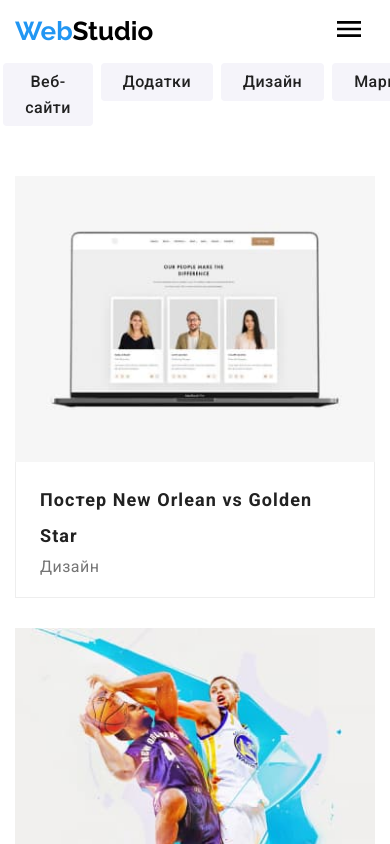
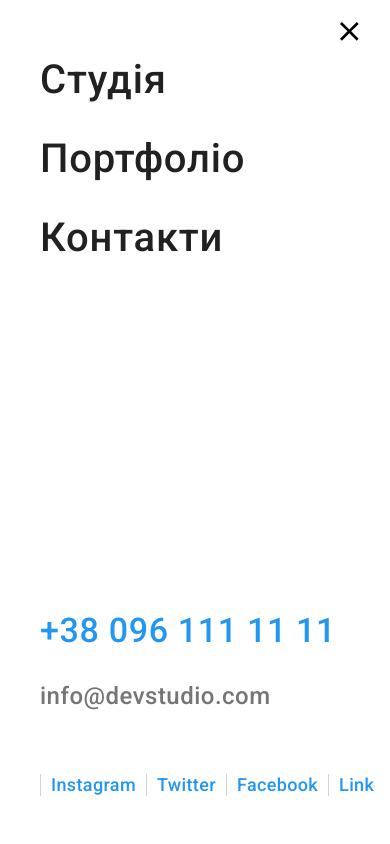
Before and after one commit to HannaTubolets/goit-markup-hw-08, a plain HTML site: page portfolio.html in a window 390 px wide. Both pictures are taken after a click on the button 349 px from the left and 31 px from the top of the page. Shown: the top 844 px of the page. Drawn offline with nearby package versions, Linux system fonts and the light colour scheme.

Commit message:
Addede mobile menu

```diff
--- a/js/mobile-menu.js
+++ b/js/mobile-menu.js
@@ -1,44 +1,44 @@
+// (() => {
+//   const refs = {
+//     openMenuBtn: document.querySelector('[data-menu-open]'),
+//     closeMenuBtn: document.querySelector('[data-menu-close]'),
+//     menu: document.querySelector('[data-menu]'),
+//   };
+
+//   refs.openMenuBtn.addEventListener('click', toggleMenu);
+//   refs.closeMenuBtn.addEventListener('click', toggleMenu);
+
+//   function toggleMenu() {
+//     refs.menu.classList.toggle('is-hidden');
+//   }
+// })();
+
+
+
+// Mobile menu with scrolls
+
 (() => {
   const refs = {
     openMenuBtn: document.querySelector('[data-menu-open]'),
     closeMenuBtn: document.querySelector('[data-menu-close]'),
     menu: document.querySelector('[data-menu]'),
+    body: document.querySelector('body'),
+    menuList: document.querySelector('.mob-list'),
   };
 
   refs.openMenuBtn.addEventListener('click', toggleMenu);
   refs.closeMenuBtn.addEventListener('click', toggleMenu);
+  refs.menuList.addEventListener('click', removeMenu);
 
   function toggleMenu() {
     refs.menu.classList.toggle('is-hidden');
+    refs.body.classList.toggle('no-scroll');
+  }
+  function removeMenu() {
+    refs.menu.classList.add('is-hidden');
+    refs.body.classList.remove('no-scroll');
   }
 })();
-
-
-
-// Mobile menu with scrolls
-
-// (() => {
-//   const refs = {
-//     openMenuBtn: document.querySelector('[data-menu-open]'),
-//     closeMenuBtn: document.querySelector('[data-menu-close]'),
-//     menu: document.querySelector('[data-menu]'),
-//     body: document.querySelector('body'),
-//     menuList: document.querySelector('.mob-list'),
-//   };
-
-//   refs.openMenuBtn.addEventListener('click', toggleMenu);
-//   refs.closeMenuBtn.addEventListener('click', toggleMenu);
-//   refs.menuList.addEventListener('click', removeMenu);
-
-//   function toggleMenu() {
-//     refs.menu.classList.toggle('is-hidden');
-//     refs.body.classList.toggle('no-scroll');
-//   }
-//   function removeMenu() {
-//     refs.menu.classList.add('is-hidden');
-//     refs.body.classList.remove('no-scroll');
-//   }
-// })();
 
 
 
--- a/portfolio.html
+++ b/portfolio.html
@@ -113,6 +113,110 @@
           </svg>
         </button>
       </nav>
+
+           <!-- Mob Menu -->
+      <div class="mob-menu is-hidden" data-menu>
+        <div class="container-mob-menu">
+          <div class="mob-menu-top">
+            <button
+              type="button"
+              class="menu-close"
+              data-menu-close
+            >
+              <svg width="40" height="40">
+                <use
+                  href="./images/icons.svg#icon-close-menu"
+                ></use>
+              </svg>
+            </button>
+            <nav class="nav">
+              <ul class="mob-list list">
+                <li class="mob-list__item">
+                  <a
+                    class="menu-nav-link link"
+                    href="./index.html"
+                    >Студія</a
+                  >
+                </li>
+                <li class="mob-list__item">
+                  <a
+                    class="menu-nav-link link"
+                    href="./portfolio.html"
+                    >Портфоліо</a
+                  >
+                </li>
+                <li class="mob-list__item">
+                  <a
+                    class="menu-nav-link link"
+                    href="#"
+                    >Контакти</a
+                  >
+                </li>
+              </ul>
+            </nav>
+          </div>
+
+          <div class="mob-menu-bottom">
+            <a
+              class="mob-menu__tel link"
+              href="tel:+380961111111"
+            >
+              +38 096 111 11 11</a
+            >
+
+            <a
+              href="mailto:info@devstudio.com"
+              class="mob-menu__email link"
+            >
+              info@devstudio.com</a
+            >
+
+            <ul class="list mob-soc-list">
+              <li class="mob-soc-list__item">
+                <a
+                  href=""
+                  class="mob-soc-list__link link"
+                  target="_blank"
+                  rel="noopener noreferrer nofollow"
+                >
+                  Instagram
+                </a>
+              </li>
+              <li class="mob-soc-list__item">
+                <a
+                  href=""
+                  class="mob-soc-list__link link"
+                  target="_blank"
+                  rel="noopener noreferrer nofollow"
+                >
+                  Twitter
+                </a>
+              </li>
+              <li class="mob-soc-list__item">
+                <a
+                  href=""
+                  class="mob-soc-list__link link"
+                  target="_blank"
+                  rel="noopener noreferrer nofollow"
+                >
+                  Facebook
+                </a>
+              </li>
+              <li class="mob-soc-list__item">
+                <a
+                  href=""
+                  class="mob-soc-list__link link"
+                  target="_blank"
+                  rel="noopener noreferrer nofollow"
+                >
+                  Linkedin
+                </a>
+              </li>
+            </ul>
+          </div>
+        </div>
+      </div>
+      <!-- End Mob Menu -->
     </header>
 
     <main>
@@ -575,5 +679,6 @@
         </div>
       </div>
     </footer>
+        <script src="./js/mobile-menu.js"></script>
   </body>
 </html>
--- a/sass/components/_header.scss
+++ b/sass/components/_header.scss
@@ -156,6 +156,20 @@
   background-color: transparent;
   border: none;
   margin-left: auto;
+
+  transition-property: color;
+  transition-duration: 250ms;
+  transition-timing-function: cubic-bezier(
+    0.4,
+    0,
+    0.2,
+    1
+  );
+
+  &:focus,
+  &:focus {
+    fill: var(--accent-color);
+  }
 }
 
 .mob-menu {
@@ -184,6 +198,19 @@
   font-weight: 500;
   line-height: calc(47 / 40);
   letter-spacing: 0.02em;
+  transition-property: color;
+  transition-duration: 250ms;
+  transition-timing-function: cubic-bezier(
+    0.4,
+    0,
+    0.2,
+    1
+  );
+
+  &:focus,
+  &:focus {
+    color: var(--accent-color);
+  }
 }
 
 .mob-list__item {
@@ -191,6 +218,8 @@
 }
 
 .mob-menu__tel {
+  display: inline-block;
+  margin-bottom: 32px;
   font-size: 34px;
   font-weight: 500;
   line-height: calc(40 / 34);
@@ -207,10 +236,20 @@
   color: var(--secondary-text-color);
   display: inline-block;
   margin-bottom: 64px;
-}
-.mob-menu__tel {
-  display: inline-block;
-  margin-bottom: 32px;
+
+  transition-property: color;
+  transition-duration: 250ms;
+  transition-timing-function: cubic-bezier(
+    0.4,
+    0,
+    0.2,
+    1
+  );
+
+  &:focus,
+  &:focus {
+    color: var(--accent-color);
+  }
 }
 
 .mob-soc-list {
@@ -222,16 +261,27 @@
   color: var(--accent-color);
   display: flex;
   flex-wrap: nowrap;
-  gap: 20px;
+  gap: 10px;
   justify-content: flex-start;
 }
 
-// .mob-soc-list__link::before {
-//   content: "";
-//   width: 2px;
-//   height: 22px;
-//   color: rgba(33, 33, 33, 0.2);
-//   position: absolute;
-// }
+.is-hidden {
+  opacity: 0;
+  pointer-events: none;
+}
+.mob-soc-list__link {
+  display: inline-block;
+  border-left: 1px solid rgba(33, 33, 33, 0.2);
+  color: var(--accent-color);
+  padding: 0 0 0 10px;
+}
 
+.mob-soc-list__link--no-border {
+color: var(--accent-color);
+}
+
+.mob-menu-contacts {
+  display: flex;
+  flex-direction: column;
+}
 // Mob Menu
```
Also changed, not shown: index.html (+6 -3 lines), css/main.css, css/main.min.css, 2 other files.
